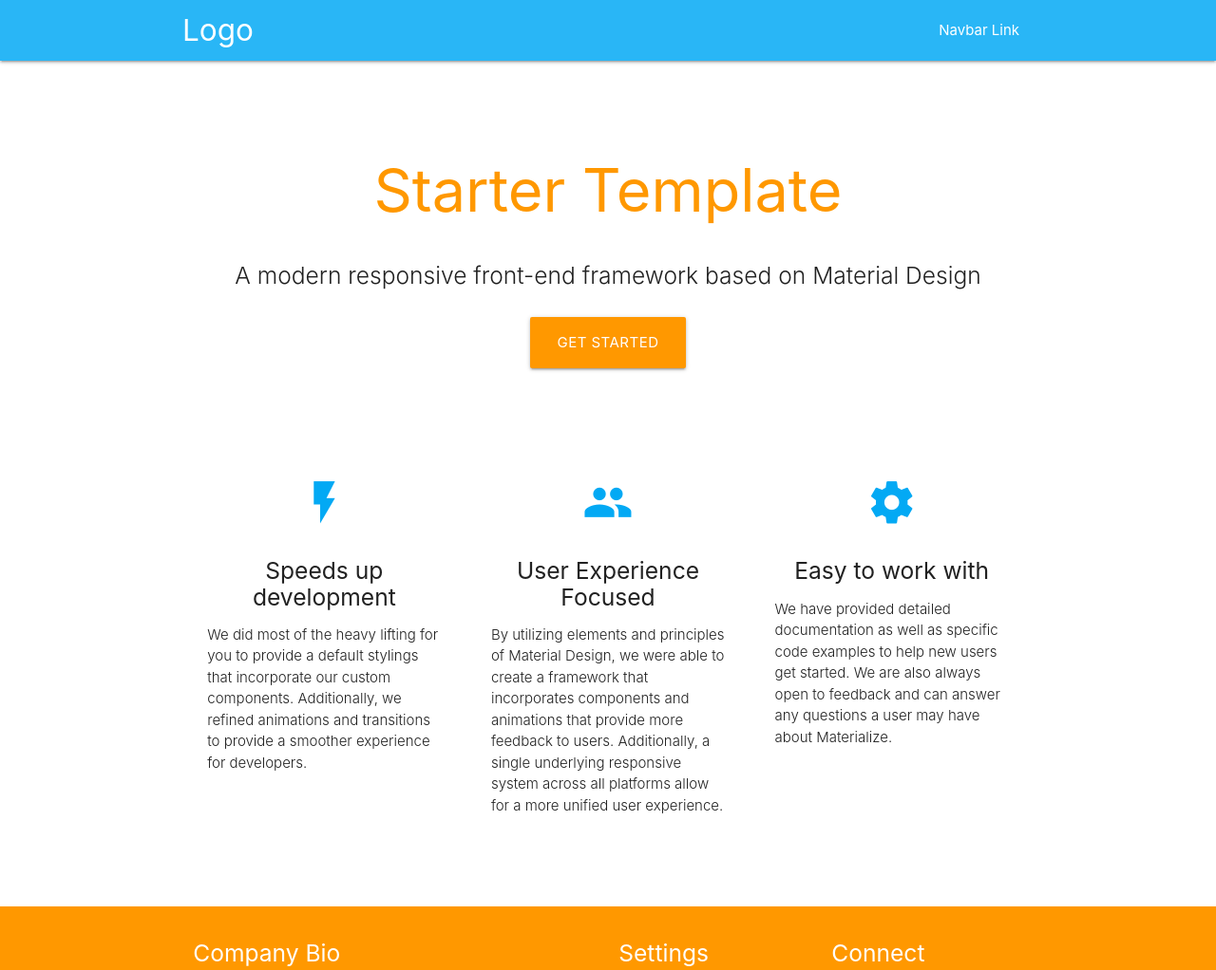
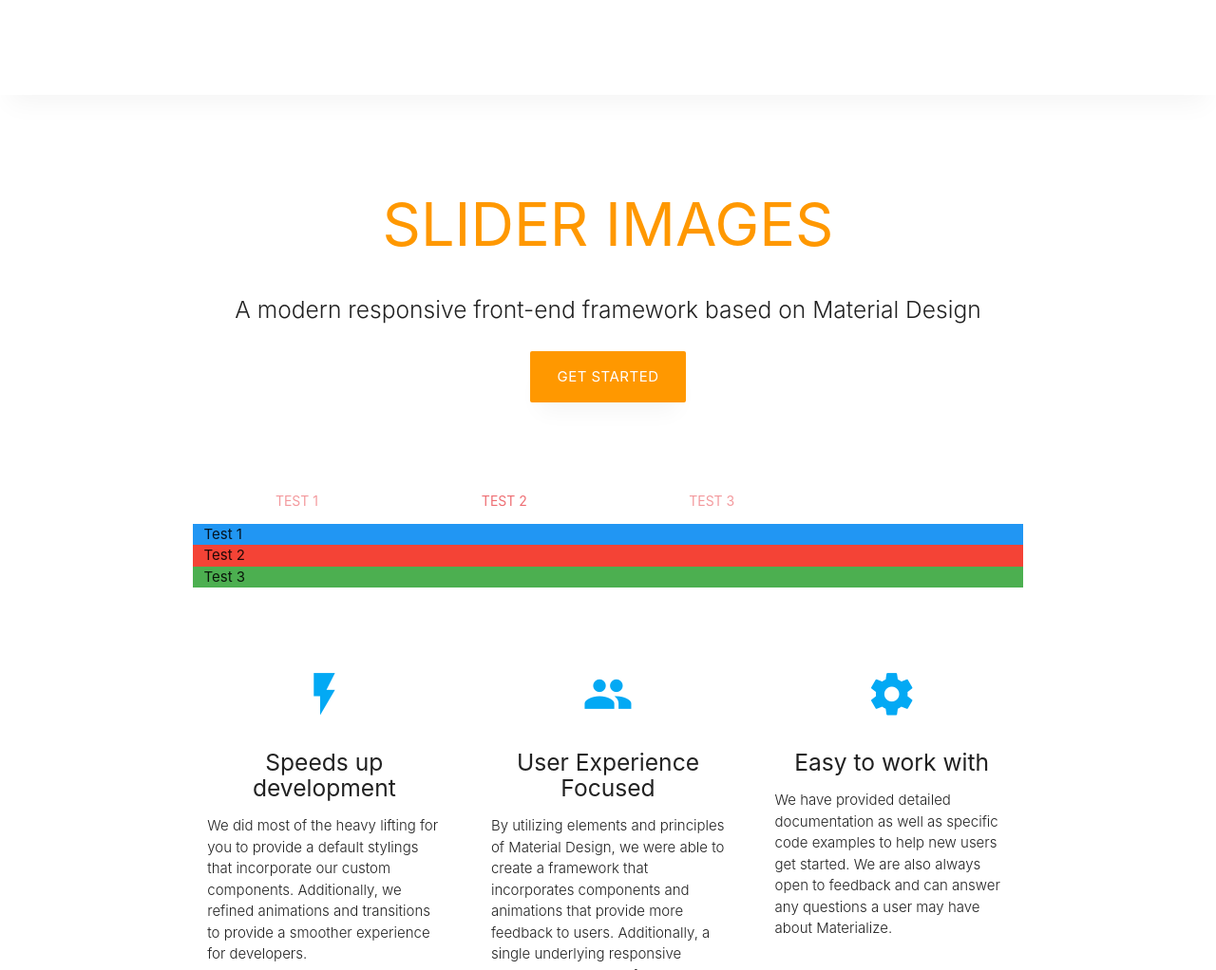
Before and after one commit to anakayni/web-real-estate, a plain HTML site: page src/index.html in a window 1280 px wide. Shown: the top 1022 px of the page at 95% size. Drawn offline with nearby package versions, Linux system fonts and the light colour scheme.

Commit message:
Change css
Change css

```diff
--- a/src/index.html
+++ b/src/index.html
@@ -3,7 +3,7 @@
 <head>
   <meta http-equiv="Content-Type" content="text/html; charset=UTF-8"/>
   <meta name="viewport" content="width=device-width, initial-scale=1, maximum-scale=1.0"/>
-  <title>Starter Template - Materialize</title>
+  <title>Real Estate</title>
 
   <!-- CSS  -->
   <link href="https://fonts.googleapis.com/icon?family=Material+Icons" rel="stylesheet">
@@ -11,7 +11,7 @@
   <link href="css/style.css" type="text/css" rel="stylesheet" media="screen,projection"/>
 </head>
 <body>
-  <nav class="light-blue lighten-1" role="navigation">
+  <nav class="white" role="navigation">
     <div class="nav-wrapper container"><a id="logo-container" href="#" class="brand-logo">Logo</a>
       <ul class="right hide-on-med-and-down">
         <li><a href="#">Navbar Link</a></li>
@@ -26,7 +26,7 @@
   <div class="section no-pad-bot" id="index-banner">
     <div class="container">
       <br><br>
-      <h1 class="header center orange-text">Starter Template</h1>
+      <h1 class="header center orange-text">SLIDER IMAGES</h1>
       <div class="row center">
         <h5 class="header col s12 light">A modern responsive front-end framework based on Material Design</h5>
       </div>
@@ -35,6 +35,24 @@
       </div>
       <br><br>
 
+    </div>
+  </div>
+
+  <div class="container">
+    <div class="section">
+      <!------>
+      <div class="row">
+        <div class="col s12 m12">
+          <ul id="tabs-swipe-demo" class="tabs">
+            <li class="tab col s3"><a href="#test-swipe-1">Test 1</a></li>
+            <li class="tab col s3"><a class="active" href="#test-swipe-2">Test 2</a></li>
+            <li class="tab col s3"><a href="#test-swipe-3">Test 3</a></li>
+          </ul>
+          <div id="test-swipe-1" class="col s12 blue">Test 1</div>
+          <div id="test-swipe-2" class="col s12 red">Test 2</div>
+          <div id="test-swipe-3" class="col s12 green">Test 3</div>
+        </div>
+      </div>
     </div>
   </div>
 
```
Also changed, not shown: src/css/materialize.css.
